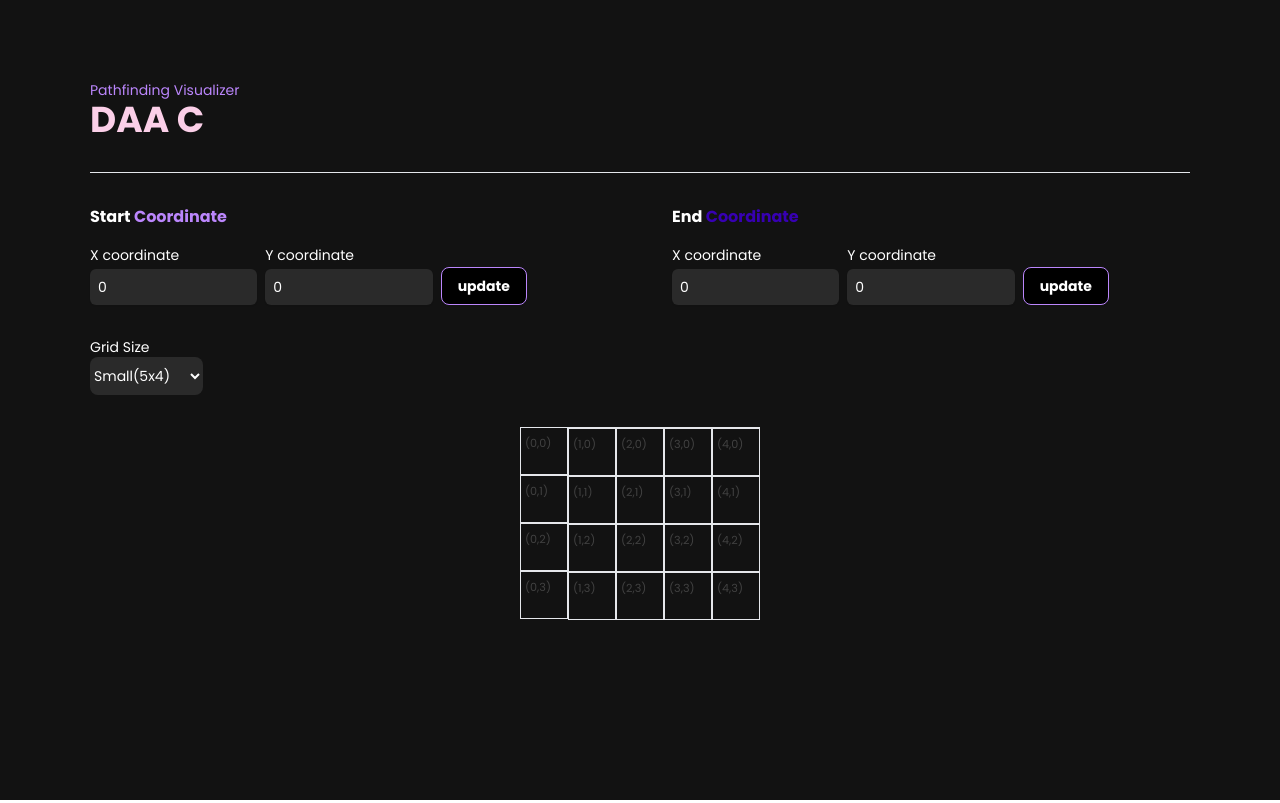
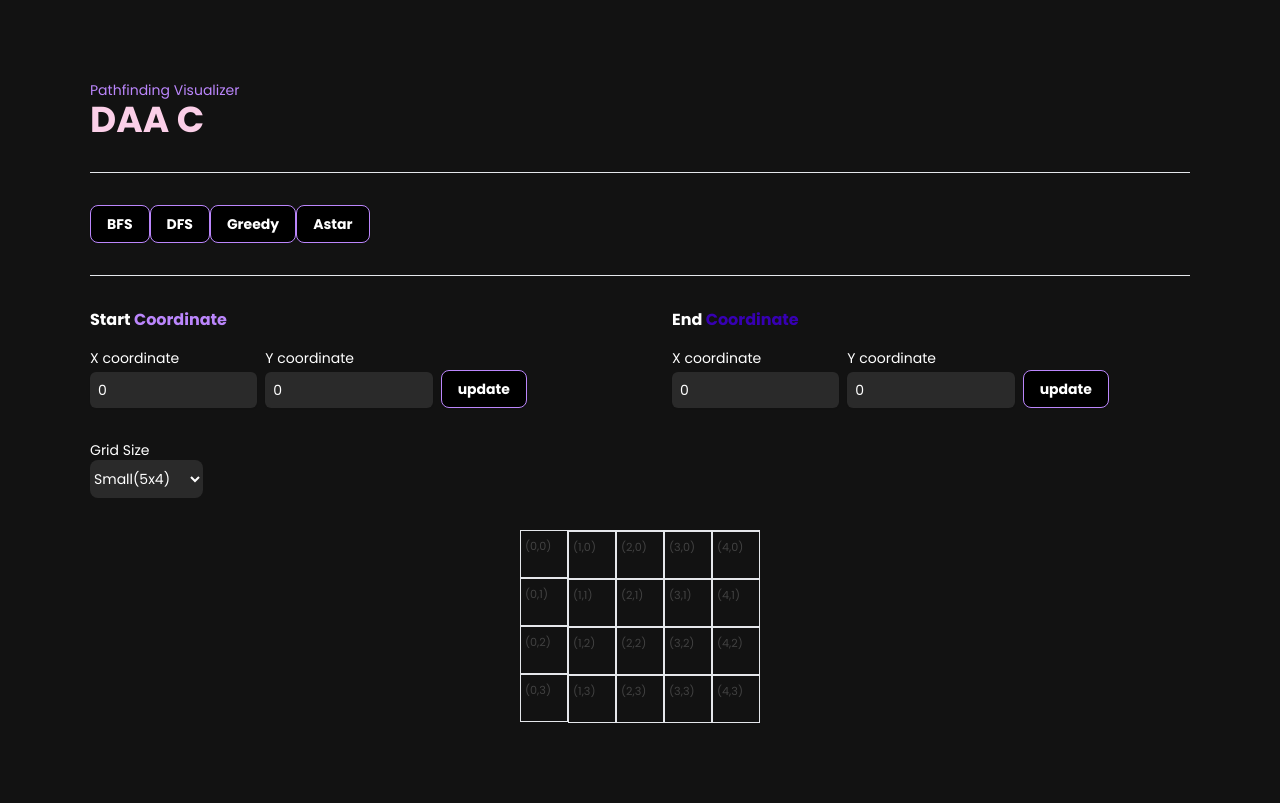
Before and after one commit to Doanda37Rahma/pathfinding-visualizer, a React (Create React App) app: page / in a window 1280 px wide. Built offline with nearby package versions, Linux system fonts and the light colour scheme.

Commit message:
feat: connect algo to App.js, change state properties and some functions

```diff
--- a/src/App.js
+++ b/src/App.js
@@ -1,4 +1,8 @@
 import React from "react";
+import { breadthFirstSearch } from "./algo/breadthFirstSearch";
+import { depthFirstSearch } from "./algo/depthFirstSearch";
+import { greedyBestFirstSearch } from "./algo/greedyBestFirstSearch";
+import { aStarSearch } from "./algo/aStarSearch";
 import Button from "./component/Button";
 import Input from "./component/Input";
 import Select from "./component/Select";
@@ -8,6 +12,11 @@ import clsxm from "./lib/clsxm";
 const initialCoordinateState = {
   x: 0,
   y: 0,
+  type: "node",
+  value: false,
+  isWall: false,
+  isVisited: false, previousNode: null,
+
 };
 
 const initialGridState = {
@@ -17,9 +26,13 @@ const initialGridState = {
 
 let result = [...Array(initialGridState.x)].map(() =>
   [...Array(initialGridState.y)].map(() => ({
+    x: 0,
+    y: 0,
     type: "node",
     value: false,
     isWall: false,
+    isVisited: false, previousNode: null,
+
   }))
 );
 //#endregion  //*======== Initial State ===========
@@ -32,7 +45,7 @@ export default function App() {
    * endNode = koordinat menggambarkan dimana node tujuan berada, {x:number, y:number}
    */
   const [sizeGrid, setSizeGrid] = React.useState(initialGridState);
-  const [startNode, setStartNode] = React.useState(null);
+  const [startNode, setStartNode] = React.useState(initialCoordinateState);
   const [endNode, setEndNode] = React.useState(initialCoordinateState);
 
   /**
@@ -55,11 +68,15 @@ export default function App() {
   );
 
   React.useEffect(() => {
-    let result = [...Array(sizeGrid.x)].map(() =>
-      [...Array(sizeGrid.y)].map(() => ({
+    let result = [...Array(sizeGrid.x)].map((_, x) =>
+      [...Array(sizeGrid.y)].map((_, y) => ({
+        x: parseInt(x),
+        y: parseInt(y),
         type: "node",
         value: false,
         isWall: false,
+        isVisited: false, previousNode: null,
+
       }))
     );
     setGridCoordinatState(result);
@@ -80,18 +97,26 @@ export default function App() {
   // update grid menjadi wall onClick
   const updateWallGridCoordinate = (x, y, isWall) => {
     const temp = [...gridCoordinateState];
-    if(!isWall){
+    if (!isWall) {
       temp[x][y] = {
+        x: parseInt(x),
+        y: parseInt(y),
         type: "node",
         value: isWall,
         isWall: isWall,
+        isVisited: false, previousNode: null,
+
       };
     }
-    else{
+    else {
       temp[x][y] = {
+        x: parseInt(x),
+        y: parseInt(y),
         type: "wall",
         value: isWall,
         isWall: isWall,
+        isVisited: false, previousNode: null,
+
       };
     }
     setGridCoordinatState(temp);
@@ -132,36 +157,41 @@ export default function App() {
     const temp = [...gridCoordinateState];
     if (startNode !== null) {
       temp[startNode.x][startNode.y] = {
+        ...temp[startNode.x][startNode.y],
         type: "node",
         value: false,
       };
     }
     temp[x][y] = {
+      ...temp[x][y],
       type: "start",
       value: true,
     };
+    console.log("start node updated");
     setGridCoordinatState(temp);
-    setStartNode({ x: x, y: y });
+    setStartNode({ ...startNode, x: parseInt(x), y: parseInt(y) });
   };
 
   const updateEndGridCoordinate = (x, y) => {
-    console.log(startNode, x, y);
     if (startNode && x === startNode.x && y === startNode.y) {
       return;
     }
     const temp = [...gridCoordinateState];
     if (endNode !== null) {
       temp[endNode.x][endNode.y] = {
+        ...temp[endNode.x][endNode.y],
         type: "node",
         value: false,
       };
     }
     temp[x][y] = {
+      ...temp[x][y],
       type: "end",
       value: true,
     };
+    console.log("end node updated");
     setGridCoordinatState(temp);
-    setEndNode({ x: x, y: y });
+    setEndNode({ ...endNode, x: parseInt(x), y: parseInt(y) });
   };
   //#endregion  //*======== Grid State Management ===========
 
@@ -173,6 +203,54 @@ export default function App() {
           <p className="text-primary-1">Pathfinding Visualizer</p>
           <h1 className="text-pink-200">DAA C</h1>
         </header>
+        <hr />
+        {/* Algo Buttons (temporary?) */}
+        <div className="flex items-end">
+          <Button
+            onClick={() =>
+              breadthFirstSearch(
+                gridCoordinateState,
+                startNode,
+                endNode
+              )
+            }
+          >
+            BFS
+          </Button>
+          <Button
+            onClick={() =>
+              depthFirstSearch(
+                gridCoordinateState,
+                startNode,
+                endNode
+              )
+            }
+          >
+            DFS
+          </Button>
+          <Button
+            onClick={() =>
+              greedyBestFirstSearch(
+                gridCoordinateState,
+                startNode,
+                endNode
+              )
+            }
+          >
+            Greedy
+          </Button>
+          <Button
+            onClick={() =>
+              aStarSearch(
+                gridCoordinateState,
+                startNode,
+                endNode
+              )
+            }
+          >
+            Astar
+          </Button>
+        </div>
         <hr />
         {/* Input Start & End Coordinate */}
         <div className="grid md:grid-cols-2 gap-16">
@@ -272,11 +350,11 @@ export default function App() {
                       [gridCoordinateState[x][y].value && "bg-white/10"],
                       [
                         gridCoordinateState[x][y].type === "start" &&
-                          "bg-primary-1",
+                        "bg-primary-1",
                       ],
                       [
                         gridCoordinateState[x][y].type === "end" &&
-                          "bg-primary-3",
+                        "bg-primary-3",
                       ]
                     )}
                     onClick={() =>
```
